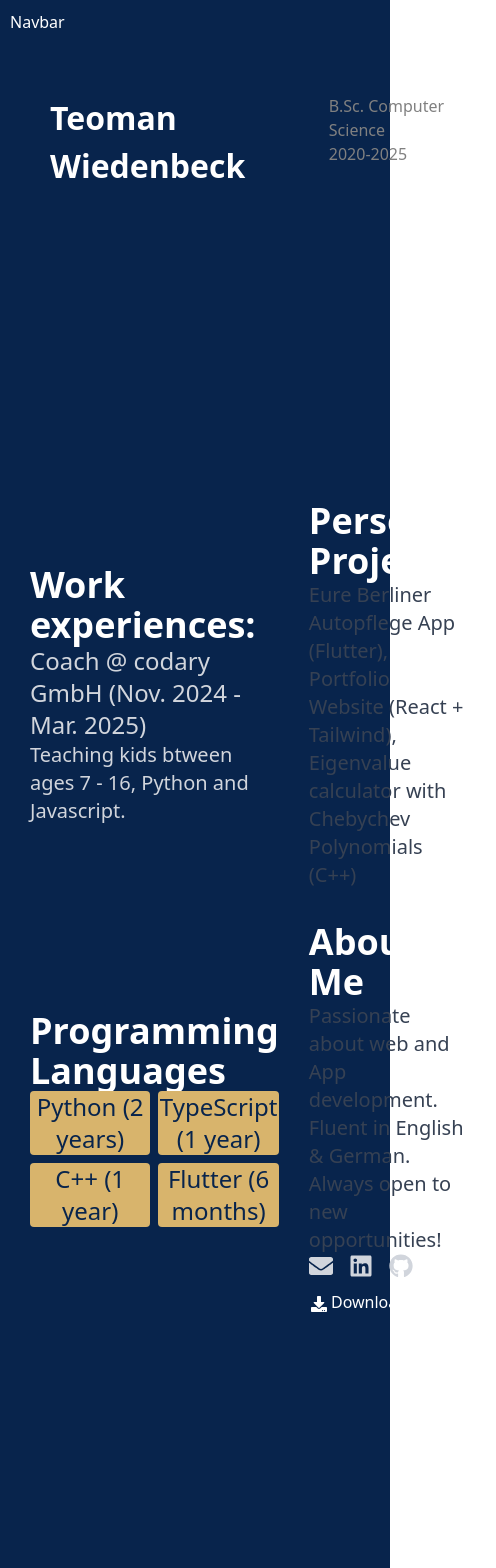
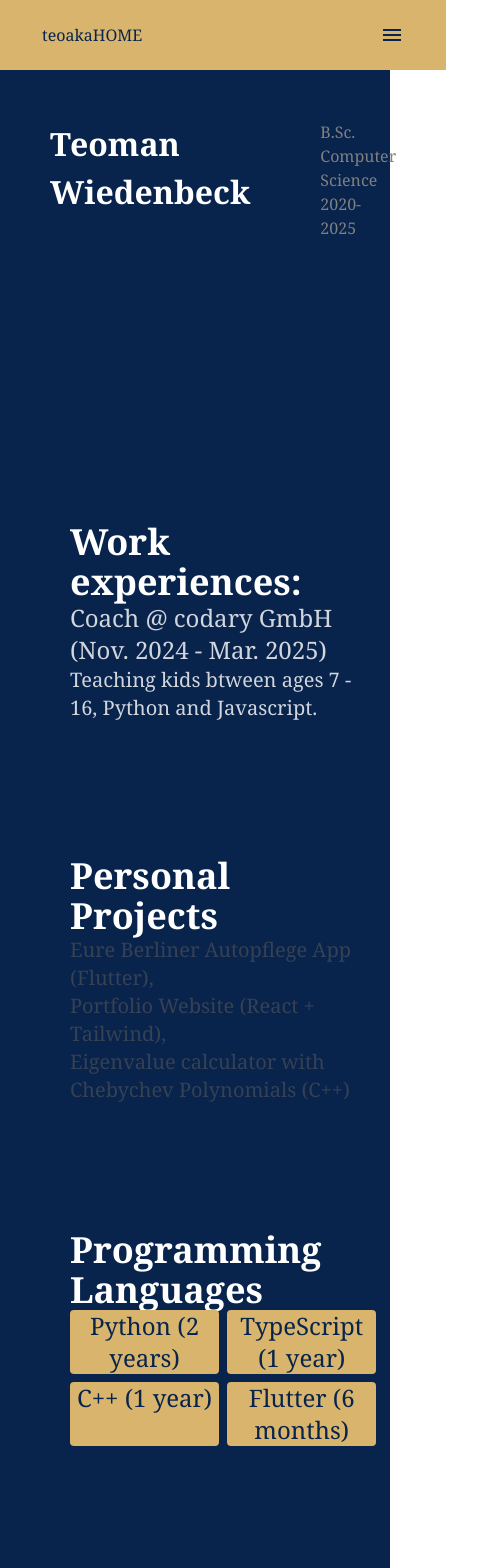
Before and after one commit to TeoDevGerman/TeoakaMyPortfolio, a React (Vite) app: page / in a window 390 px wide. Shown: the top 1568 px of the page, 496 px wide, since content can reach past the window. Built offline with nearby package versions, Linux system fonts and the light colour scheme.

Commit message:
feat: navbar with sidebar for mobile

```diff
--- a/src/css/index.css
+++ b/src/css/index.css
@@ -29,13 +29,79 @@
 
     background-color: var(--color-primary);
     color: var(--color-secondary);
+
+    font-family: Georgia, 'Times New Roman', Times, serif;
 }
 
 nav {
+    background-color: var(--color-tertiary);
     top: 0;
     position: sticky;
     grid-area: navbar;
     padding: 10px;
+    color: var(--color-primary);
+    z-index: 999;
+}
+
+nav ul {
+    width: 100%;
+    list-style: none;
+    display: flex;
+    justify-content: flex-end;
+    align-items: center;
+}
+
+nav li {
+    height: 50px;
+}
+
+nav a {
+    height: 100%;
+    padding: 0 30px;
+    text-decoration: none;
+    display: flex;
+    align-items: center;
+    transition: 0.15s ease-in;
+
+    border: 2px solid var(--color-tertiary);
+}
+
+nav a:hover {
+    background-color: var(--color-secondary);
+    border-radius: 15px;
+    border: 2px solid var(--color-primary);
+}
+
+nav li:first-child {
+    margin-right: auto;
+}
+
+.sidebar {
+    position: fixed;
+    top: 0;
+    right: 0;
+    height: 100vh;
+    width: 250px;
+    background-color: rgba(255, 255, 255, 0.2);
+    backdrop-filter: blur(10px);
+    box-shadow: -10px 0 10px rgba(0, 0, 0, 0.1);
+    display: none;
+    flex-direction: column;
+    align-items: flex-start;
+    justify-content: flex-start;
+}
+
+.sidebar li {
+    width: 100%;
+    padding: 10px;
+}
+
+.sidebar a {
+    width: 100%;
+}
+
+.menu-button {
+    display: none;
 }
 
 main {
@@ -54,7 +120,7 @@ main {
 
 }
 
-@media (max-width: 800px) {
+@media (max-width: 900px) {
     main {
         grid-template-areas:
             "name ed"
@@ -63,7 +129,15 @@ main {
             "lang lang"
             "soft soft";
         grid-template-columns: 1fr 1fr;
-        grid-template-rows: repeat(6, 1fr);
+        grid-template-rows: repeat(5, 1fr);
+    }
+
+    .hideOnMobile {
+        display: none;
+    }
+
+    .menu-button {
+        display: flex;
     }
 }
 
@@ -86,7 +160,25 @@ main {
 .lang,
 .soft {
     z-index: 1;
+    padding: 20px;
 }
+
+.exp {
+    grid-area: exp;
+}
+
+.proj {
+    grid-area: proj;
+}
+
+.lang {
+    grid-area: lang;
+}
+
+.soft {
+    grid-area: soft;
+}
+
 
 .box {
     position: relative;
--- a/src/pages/Home.tsx
+++ b/src/pages/Home.tsx
@@ -27,10 +27,38 @@ export default function Home() {
         }
     )
 
+    function showSidebar() {
+        const sidebar = document.querySelector(".sidebar") as HTMLElement;
+        sidebar?.style.setProperty("display", "flex")
+    }
+
+    function hideSidebar() {
+        const sidebar = document.querySelector(".sidebar") as HTMLElement;
+        sidebar?.style.setProperty("display", "none")
+    }
+
     return (
         <div className="gridContainer">
             <nav>
-                Navbar
+                <ul className="sidebar text-primary">
+                    <li onClick={hideSidebar}>
+                        <a className="bg-white" href="#"><svg xmlns="http://www.w3.org/2000/svg" height="24px" viewBox="0 -960 960 960" width="24px" fill="#08244c"><path d="m256-200-56-56 224-224-224-224 56-56 224 224 224-224 56 56-224 224 224 224-56 56-224-224-224 224Z" /><path xmlns="http://www.w3.org/2000/svg" d="m256-200-56-56 224-224-224-224 56-56 224 224 224-224 56 56-224 224 224 224-56 56-224-224-224 224Z" /></svg></a>
+                    </li>
+                    <li>
+                        <a className="bg-white" href="#">Oster Map</a>
+                    </li>
+                </ul>
+                <ul>
+                    <li>
+                        <a href="/">teoakaHOME</a>
+                    </li>
+                    <li className="hideOnMobile">
+                        <a href="#">Oster Map</a>
+                    </li>
+                    <li className="menu-button" onClick={showSidebar}>
+                        <a href="#"><svg xmlns="http://www.w3.org/2000/svg" height="24px" viewBox="0 -960 960 960" width="24px" fill="#08244c"><path d="M120-240v-80h720v80H120Zm0-200v-80h720v80H120Zm0-200v-80h720v80H120Z" /></svg></a>
+                    </li>
+                </ul>
             </nav>
 
             <main>
@@ -44,7 +72,7 @@ export default function Home() {
                         2020-2025
                     </p>
                 </div>
-                <div className="box">
+                <div className="box exp">
                     <div className="exp">
                         <div className="text-4xl font-semibold">
                             Work experiences:
@@ -57,7 +85,7 @@ export default function Home() {
                         </p>
                     </div>
                 </div>
-                <div className="box">
+                <div className="box proj">
                     <div className="proj">
                         <div className="text-4xl font-semibold">
                             Personal Projects
@@ -69,7 +97,7 @@ export default function Home() {
                         <p className="text-xl text-gray-700 dark:text-gray-300">Eigenvalue calculator with Chebychev Polynomials (C++)</p>
                     </div>
                 </div>
-                <div className="box">
+                <div className="box lang">
                     <div className="lang">
                         <h2 className="text-4xl font-semibold">Programming Languages</h2>
                         <div className="text-2xl mt-2 grid grid-cols-2 gap-2">
@@ -81,11 +109,11 @@ export default function Home() {
                         </div>
                     </div>
                 </div>
-                <div className="box">
+                <div className="box soft">
                     <div className="soft">
                         <h2 className="text-4xl font-semibold">About Me</h2>
                         <p className="text-xl text-gray-700 dark:text-gray-300 mt-2">
-                            Passionate about web and App development. Fluent in English & German. Always open to new opportunities!
+                            Passionate about web and App development. <br /> Fluent in English & German. Always open to new opportunities!
                         </p>
                         <div className="flex gap-4 mt-4 text-2xl">
                             <a href="mailto:teomanArbeit@gmail.com" className="text-gray-300 hover:text-tertiary"><FaEnvelope /></a>
```
Also changed, not shown: public/close_24dp_E3E3E3_FILL0_wght400_GRAD0_opsz24.svg (added), public/menu_24dp_E3E3E3_FILL0_wght400_GRAD0_opsz24.svg (added).
